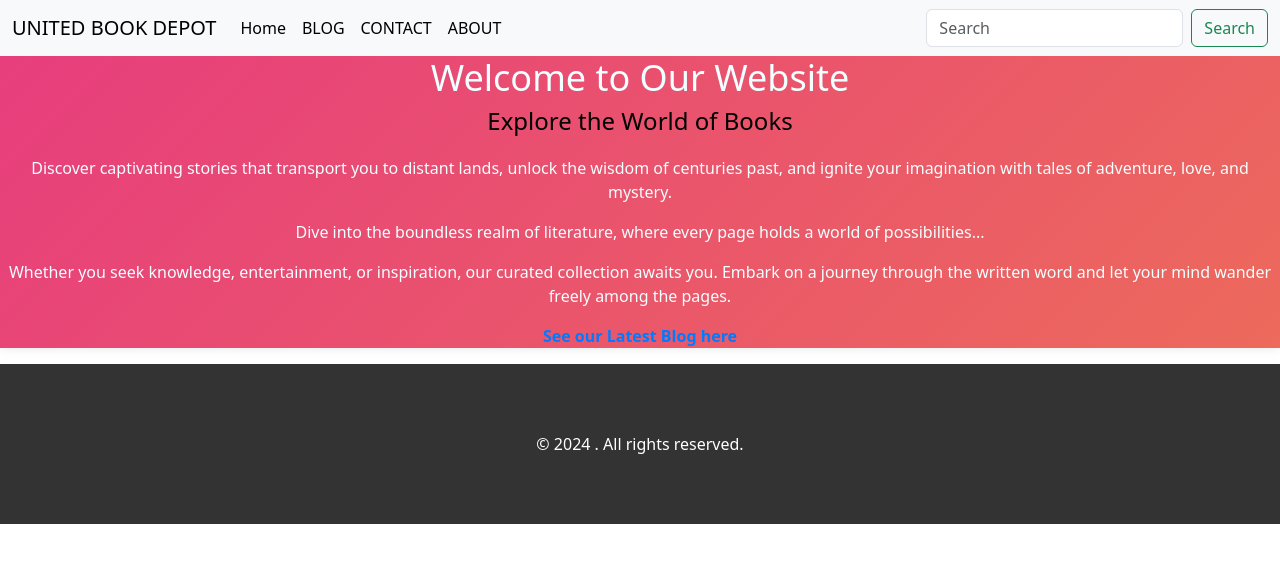
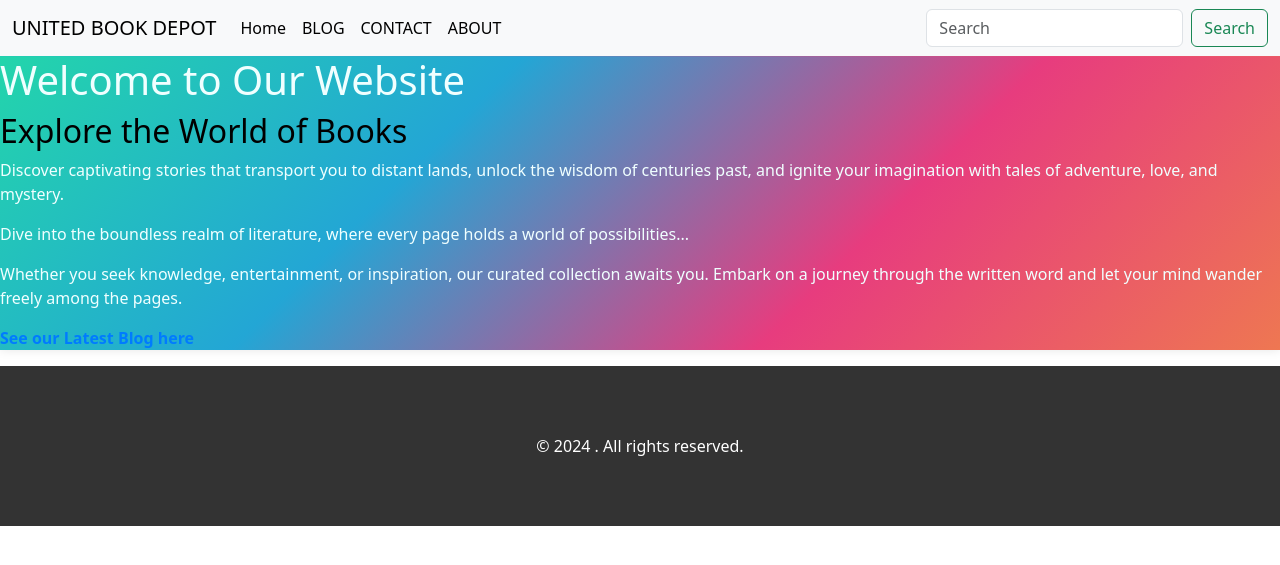
Before and after one commit to itsrehman71/webdev, a PHP site: page / in a window 1280 px wide. Shown: the top 565 px of the page. Run offline with PHP 8.4, Linux system fonts and the light colour scheme.

Commit message:
Update style.css

```diff
--- a/style.css
+++ b/style.css
@@ -4,7 +4,7 @@ body, html {
 }
 .bg-animation {
     background: linear-gradient(-45deg, #ee7752, #e73c7e, #23a6d5, #23d5ab);
-    background-size: 400% 400%;
+
     animation: gradientBG 15s ease infinite;
 }
 @keyframes gradientBG {
@@ -34,23 +34,23 @@ body, html {
     background-color: #f8f8f8;
 
     box-shadow: 0 0 10px rgba(0, 0, 0, 0.1);
-    text-align: center;
+
   }
 
   .welcome-section h1 {
-    font-size: 36px;
+
 
     color: #333;
   }
 
   .welcome-section h2 {
-    font-size: 24px;
-    margin-bottom: 20px;
+
+
     color: #666;
   }
 
   .welcome-section p {
-    font-size: 16px;
+
     color: #777;
     line-height: 1.5;
   }
```
